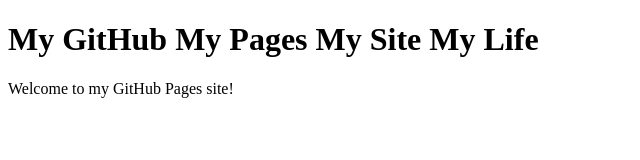
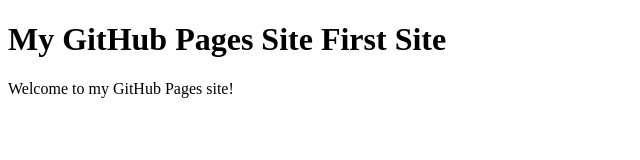
Before and after one commit to Mohammadkhan85/farhanworks, a plain HTML site: page index.html in a window 1280 px wide. Shown: the whole page, without its empty margins (0-640 px from the left). Drawn offline with Linux system fonts and the light colour scheme.

Commit message:
Update index.html

```diff
--- a/index.html
+++ b/index.html
@@ -4,7 +4,7 @@
     <title>My GitHub My Pages My Site My Life</title>
   </head>
   <body>
-    <h1>My GitHub My Pages My Site My Life</h1>
+    <h1>My GitHub Pages Site First Site </h1>
     <p>Welcome to my GitHub Pages site!</p>
   </body>
 </html>
```
